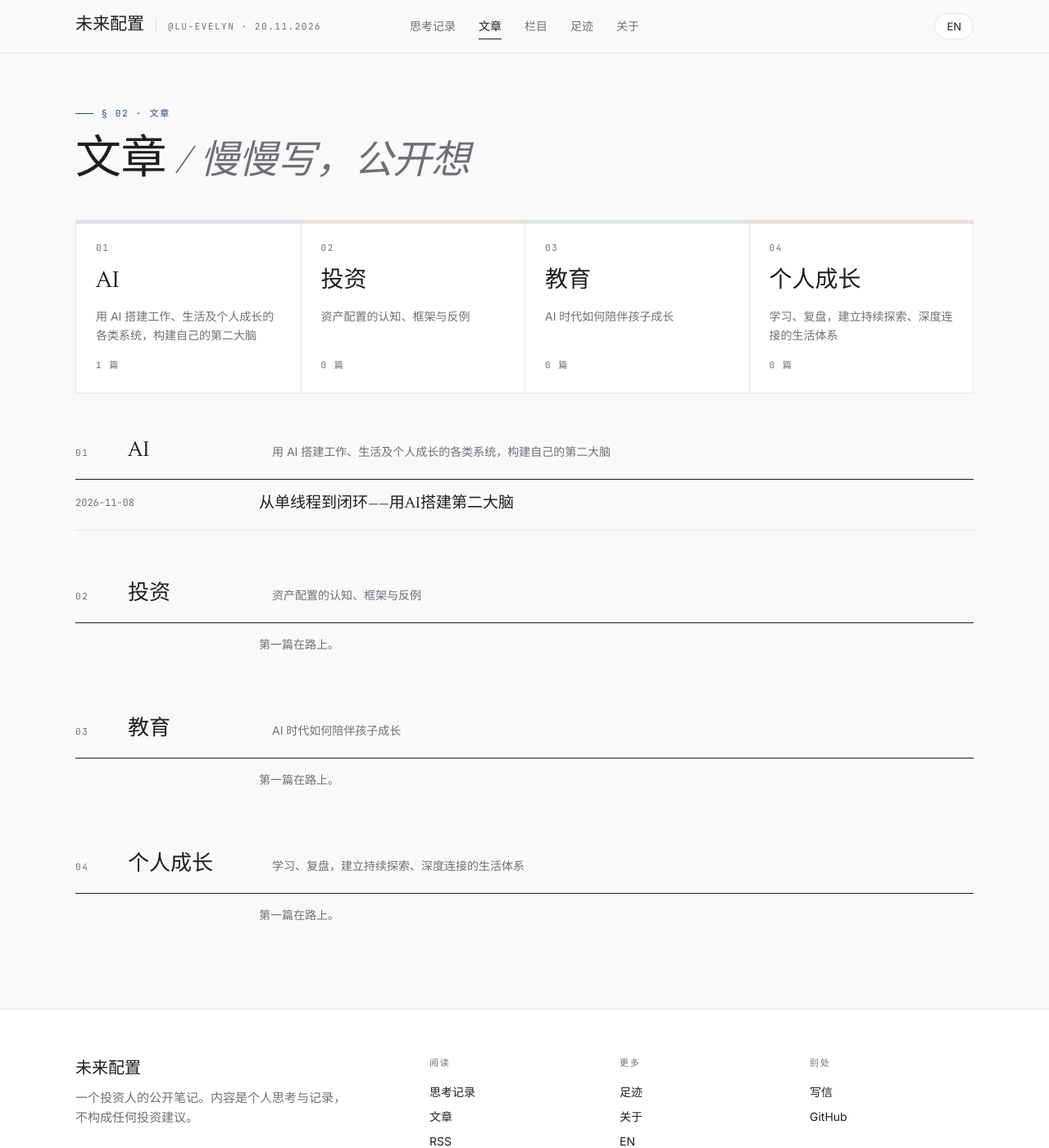
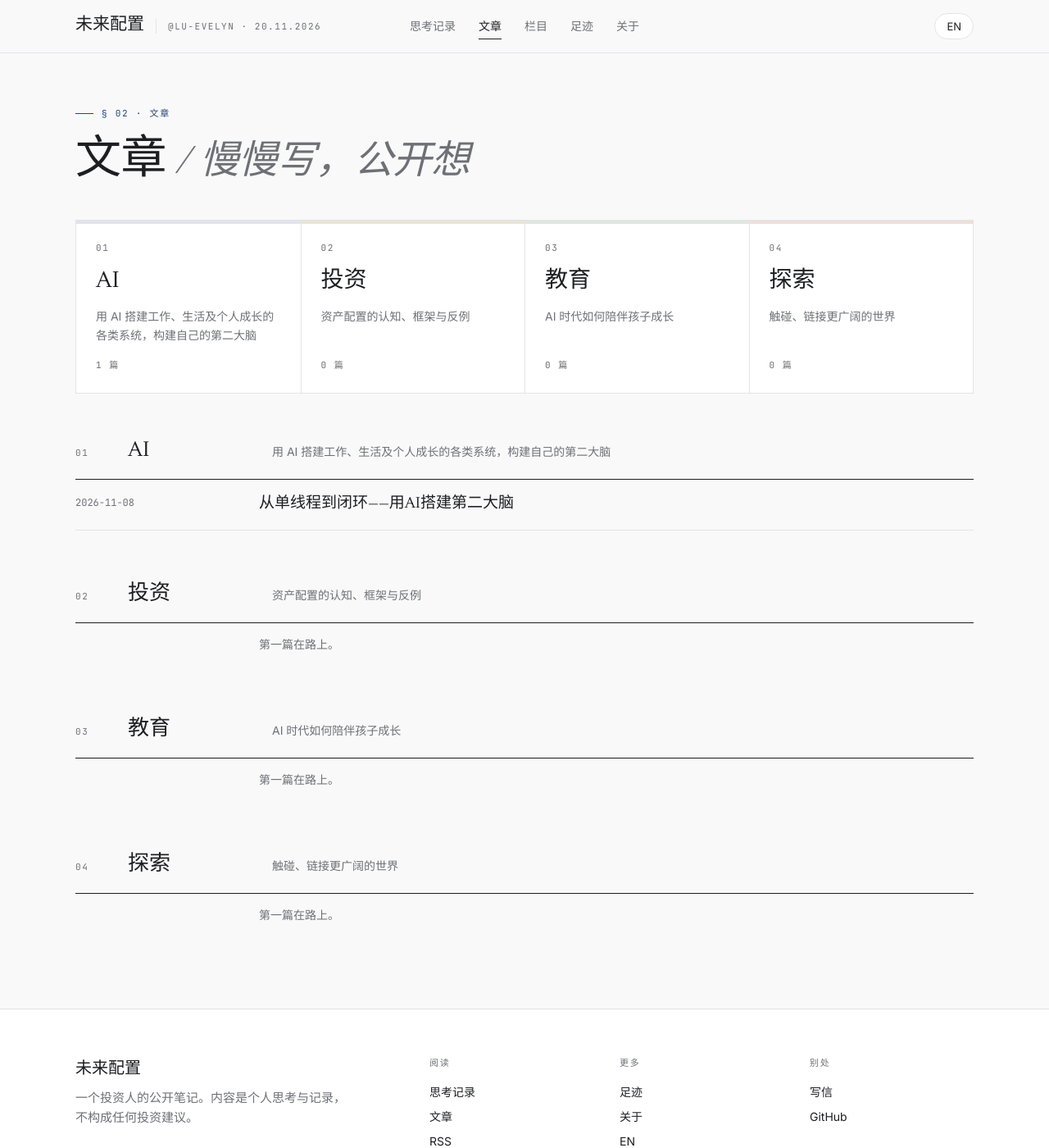
Before and after one commit to lu-evelyn/lu-evelyn.github.io, a Jekyll site: the page built from posts/index.md, in a window 1280 px wide and 1400 px high. Shown: the whole window at 82% size. Built offline with Jekyll 4.4.1, drawn with Linux system fonts in a browser that asks for light colours.

Commit message:
将个人成长栏目更名为探索

```diff
--- a/_data/i18n.yml
+++ b/_data/i18n.yml
@@ -72,7 +72,7 @@ zh:
     ai: { name: AI, desc: 用 AI 搭建工作、生活及个人成长的各类系统，构建自己的第二大脑 }
     investing: { name: 投资, desc: 资产配置的认知、框架与反例 }
     education: { name: 教育, desc: AI 时代如何陪伴孩子成长 }
-    growth: { name: 个人成长, desc: 学习、复盘，建立持续探索、深度连接的生活体系 }
+    growth: { name: 探索, desc: 触碰、链接更广阔的世界 }
 
 en:
   site_title: Allocating the Future
@@ -147,4 +147,4 @@ en:
     ai: { name: AI, desc: "Building AI systems for work, life, and personal growth, a second brain of my own" }
     investing: { name: Investing, desc: "Asset allocation: frameworks, counterexamples, failure modes" }
     education: { name: Education, desc: Growing up alongside our kids in the age of AI }
-    growth: { name: Growth, desc: "Learning, reflection, and a life built on ongoing exploration and deep connection" }
+    growth: { name: Exploration, desc: "Reaching out and connecting with a wider world" }
```
